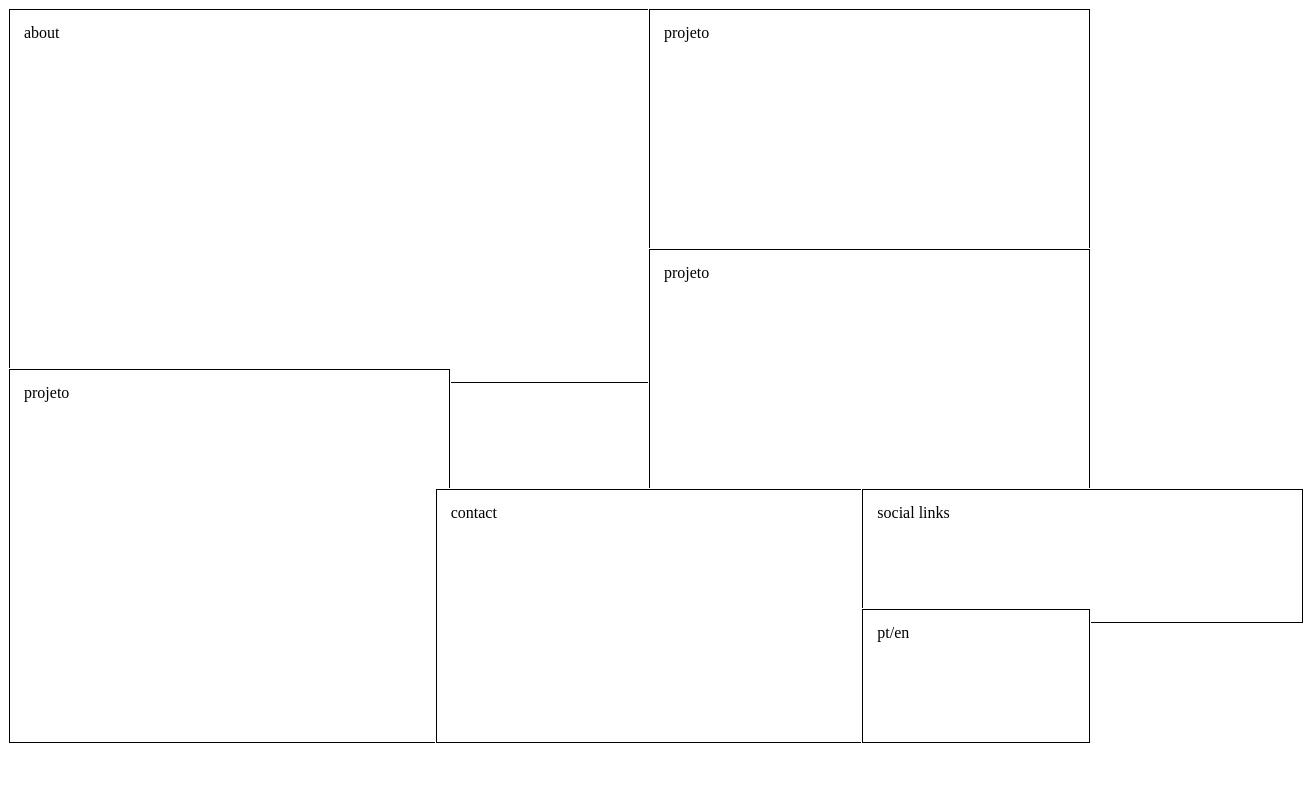
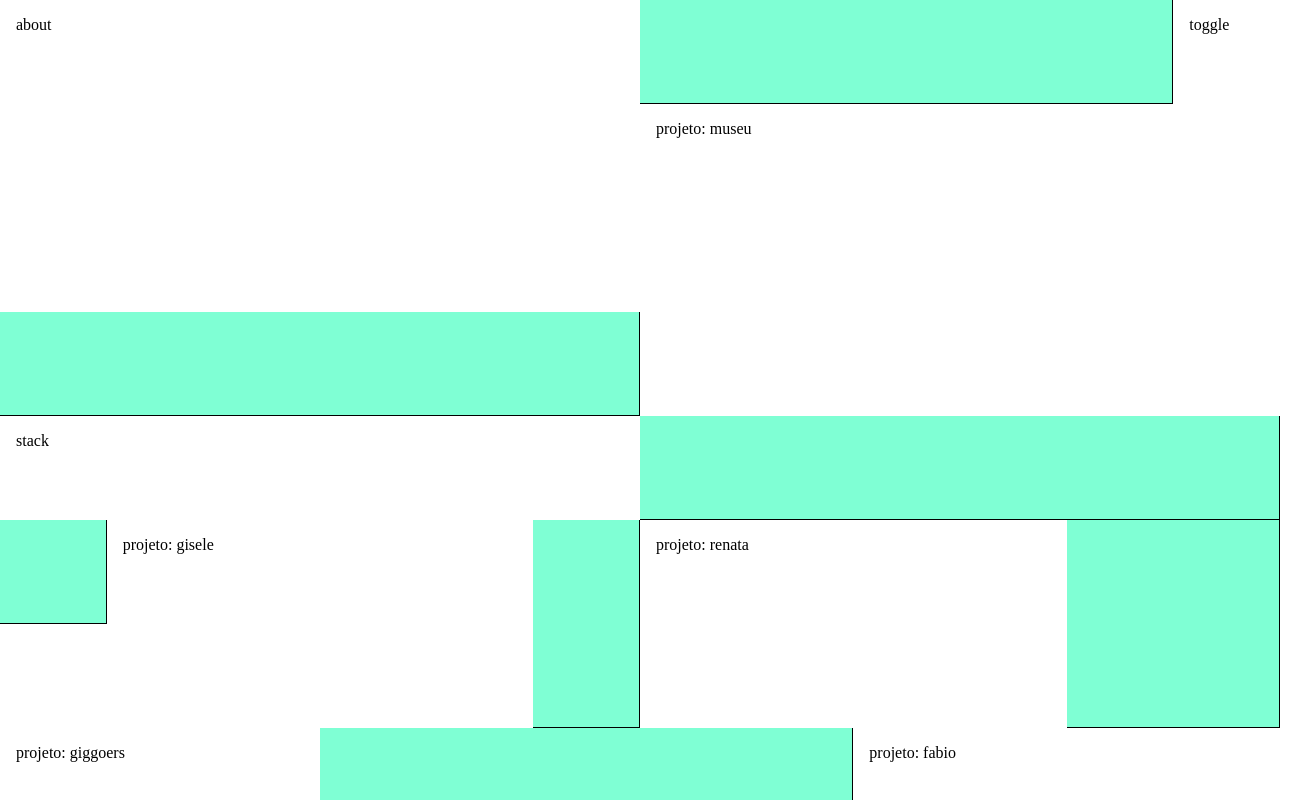
Before and after one commit to caiocastelhano/caiocastelhano-portfolio-v2, a Next.js app: page / in a window 1280 px wide. Shown: the whole page, 1304 px wide, since content can reach past the window. Built offline with nearby package versions, Linux system fonts and the light colour scheme; no server answers.

Commit message:
feat: home grid blueprint (#13)

```diff
--- a/src/app/globals.css
+++ b/src/app/globals.css
@@ -1,13 +1,14 @@
-/* Reset mínimo */
 * {
   margin: 0;
   padding: 0;
   box-sizing: border-box;
 }
 
-/* Base */
-html, body {
+html,
+body {
+  width: 100%;
   height: 100%;
+  overflow-x: hidden;
 }
 
 body {
@@ -15,13 +16,13 @@ body {
   background: #f8f8f8;
   color: #111;
   line-height: 1.5;
-  padding: 48px;
+  width: 100%;
+  min-height: 100vh;
+  padding: 0;
 }
 
-/* Foundation container */
 main {
-  max-width: 1200px;
-  margin: 0 auto;
+  width: 100%;
 }
 
 h1 {
--- a/src/app/page.tsx
+++ b/src/app/page.tsx
@@ -10,7 +10,7 @@ function renderBlockContent(type: string, label?: string) {
 export default function Home() {
   return (
     <main>
-      <Grid aria-label="Homepage grid">
+      <Grid bleed aria-label="Homepage grid">
         {homeBlocks.map((block) => (
           <GridItem key={block.id} colSpan={block.colSpan} rowSpan={block.rowSpan}>
             {block.type === "spacer" ? (
--- a/src/blocks/SpacerBlock/SpacerBlock.module.css
+++ b/src/blocks/SpacerBlock/SpacerBlock.module.css
@@ -1,4 +1,5 @@
 .spacer {
   height: 100%;
   width: 100%;
+  background-color: aquamarine;
 }
--- a/src/components/ui/BlockShell/BlockShell.module.css
+++ b/src/components/ui/BlockShell/BlockShell.module.css
@@ -1,33 +1,17 @@
 .shell {
   height: 100%;
   width: 100%;
-
-  overflow: hidden;
-
-  outline: 1px solid currentColor;
-  outline-offset: -2px;
   background: Canvas;
 }
 
-.density_sm {
-  padding: 12px;
-}
+.density_sm { padding: 12px; }
+/* ainda preciso entender porque isso está causando um padding no rodapé */
+.density_md { padding: 16px; }
+.density_lg { padding: 20px; }
 
-.density_md {
-  padding: 16px;
-}
-
-.density_lg {
-  padding: 20px;
-}
-
-.interactive {
-  cursor: pointer;
-}
-
-
+.interactive { cursor: pointer; }
 
 .interactive:focus-visible {
-  outline: 3px solid currentColor;
-  outline-offset: 4px;
+  outline: none;
+  box-shadow: inset 0 0 0 3px currentColor;
 }
--- a/src/components/ui/Grid/Grid.module.css
+++ b/src/components/ui/Grid/Grid.module.css
@@ -12,12 +12,22 @@
 }
 
 .grid {
+  position: fixed;
+  inset: 0;              /* top:0 right:0 bottom:0 left:0 */
+  overflow: auto;        /* scroll vertical aqui dentro */
+  overflow-x: hidden;    /* sem scroll horizontal */
+
   display: grid;
-  gap: 16px;
+  gap: 0;
 
   grid-auto-flow: row;
   grid-auto-rows: 88px;
   grid-template-columns: repeat(4, minmax(0, 1fr));
+
+  align-content: start;
+  align-items: stretch;
+
+  background: Canvas;
 }
 
 @media (min-width: 768px) {
--- a/src/components/ui/Grid/Grid.tsx
+++ b/src/components/ui/Grid/Grid.tsx
@@ -2,16 +2,19 @@ import type { ReactNode } from "react";
 import styles from "./Grid.module.css";
 
 type GridProps = {
-  children: ReactNode;
+  children: React.ReactNode;
   "aria-label"?: string;
+  bleed?: boolean;
 };
 
-export function Grid({ children, "aria-label": ariaLabel }: GridProps) {
-  return (
-    <div className={styles.container}>
-      <div className={styles.grid} aria-label={ariaLabel}>
-        {children}
-      </div>
+export function Grid({ children, bleed = false, ...rest }: GridProps) {
+  const grid = (
+    <div className={styles.grid} {...rest}>
+      {children}
     </div>
   );
+
+  if (bleed) return grid;
+
+  return <div className={styles.container}>{grid}</div>;
 }
--- a/src/components/ui/Grid/GridItem.tsx
+++ b/src/components/ui/Grid/GridItem.tsx
@@ -1,9 +1,7 @@
 import type { ReactNode } from "react";
 
 type GridItemProps = {
-  /** Quantas colunas o item ocupa */
   colSpan: 1 | 2 | 3 | 4 | 5 | 6 | 7 | 8 | 9 | 10 | 11 | 12;
-  /** Quantas “linhas base” o item ocupa */
   rowSpan: 1 | 2 | 3 | 4 | 5 | 6;
   children: ReactNode;
 };
@@ -12,8 +10,14 @@ export function GridItem({ colSpan, rowSpan, children }: GridItemProps) {
   return (
     <div
       style={{
+        minWidth: 0,
+        minHeight: 0,
         gridColumn: `span ${colSpan}`,
         gridRow: `span ${rowSpan}`,
+
+        // ✅ Linhas únicas do tabuleiro (sem duplicar)
+        borderRight: "1px solid currentColor",
+        borderBottom: "1px solid currentColor",
       }}
     >
       {children}
--- a/src/data/blocks/homeBlocks.ts
+++ b/src/data/blocks/homeBlocks.ts
@@ -1,15 +1,54 @@
 import type { HomeBlock } from "./types";
 
 export const homeBlocks: HomeBlock[] = [
+
   { id: "about", type: "about", colSpan: 6, rowSpan: 3, label: "about" },
 
-  { id: "p1", type: "project", colSpan: 4, rowSpan: 2, label: "projeto" },
-  { id: "sp-1", type: "spacer", colSpan: 2, rowSpan: 2 },
+  { id: "sp-top-right-gap", type: "spacer", colSpan: 5, rowSpan: 1 },
 
-  { id: "p2", type: "project", colSpan: 4, rowSpan: 2, label: "projeto" },
-  { id: "p3", type: "project", colSpan: 4, rowSpan: 3, label: "projeto" },
+  { id: "toggle", type: "toggle", colSpan: 1, rowSpan: 1, label: "toggle" },
+
+  { id: "museu", type: "project", colSpan: 6, rowSpan: 3, label: "projeto: museu", projectSlug: "museu" },
+
+  { id: "sp-left-empty-row", type: "spacer", colSpan: 6, rowSpan: 1 },
+
+  { id: "stack", type: "stack", colSpan: 6, rowSpan: 1, label: "stack" },
+
+  { id: "sp-stack-right", type: "spacer", colSpan: 6, rowSpan: 1 },
+
+  { id: "sp-gisele-left", type: "spacer", colSpan: 1, rowSpan: 1 },
+
+  { id: "gisele", type: "project", colSpan: 4, rowSpan: 2, label: "projeto: gisele", projectSlug: "gisele" },
+
+  { id: "sp-between-gisele-renata", type: "spacer", colSpan: 1, rowSpan: 2 },
+
+  { id: "renata", type: "project", colSpan: 4, rowSpan: 2, label: "projeto: renata", projectSlug: "renata" },
+
+  { id: "sp-renata-right", type: "spacer", colSpan: 2, rowSpan: 2 },
+
+  { id: "giggoers", type: "project", colSpan: 3, rowSpan: 1, label: "projeto: giggoers", projectSlug: "giggoers" },
+
+  { id: "sp-before-fabio", type: "spacer", colSpan: 5, rowSpan: 1 },
+
+  { id: "fabio", type: "project", colSpan: 4, rowSpan: 2, label: "projeto: fabio", projectSlug: "fabio" },
+
+  { id: "sp-under-fabio-left", type: "spacer", colSpan: 8, rowSpan: 1 },
+
+  { id: "sp-before-portv1", type: "spacer", colSpan: 6, rowSpan: 1 },
+
+  { id: "portv1", type: "project", colSpan: 3, rowSpan: 1, label: "projeto: port v1", projectSlug: "portfolio-v1" },
+
+  { id: "sp-after-portv1", type: "spacer", colSpan: 3, rowSpan: 1 },
+
+  { id: "sp-before-contact", type: "spacer", colSpan: 1, rowSpan: 1 },
 
   { id: "contact", type: "contact", colSpan: 4, rowSpan: 2, label: "contact" },
-  { id: "social", type: "social", colSpan: 4, rowSpan: 1, label: "social links" },
-  { id: "toggle", type: "toggle", colSpan: 2, rowSpan: 1, label: "pt/en" },
+
+  { id: "sp-after-contact-row", type: "spacer", colSpan: 7, rowSpan: 1 },
+
+  { id: "sp-last-row-col1", type: "spacer", colSpan: 1, rowSpan: 1 },
+
+  { id: "sp-before-social", type: "spacer", colSpan: 4, rowSpan: 1 },
+
+  { id: "social", type: "social", colSpan: 3, rowSpan: 1, label: "social" },
 ];
--- a/src/data/blocks/types.ts
+++ b/src/data/blocks/types.ts
@@ -11,13 +11,10 @@ export type HomeBlock = {
   id: string;
   type: BlockType;
 
-  /** spans do CSS Grid */
   colSpan: 1 | 2 | 3 | 4 | 5 | 6 | 7 | 8 | 9 | 10 | 11 | 12;
   rowSpan: 1 | 2 | 3 | 4 | 5 | 6;
 
-  /** útil para placeholder visual e debug */
   label?: string;
 
-  /** opcional: quando for bloco de projeto */
   projectSlug?: string;
 };
```
Also changed, not shown: src/app/page.module.css (deleted, +0 -7 lines).
